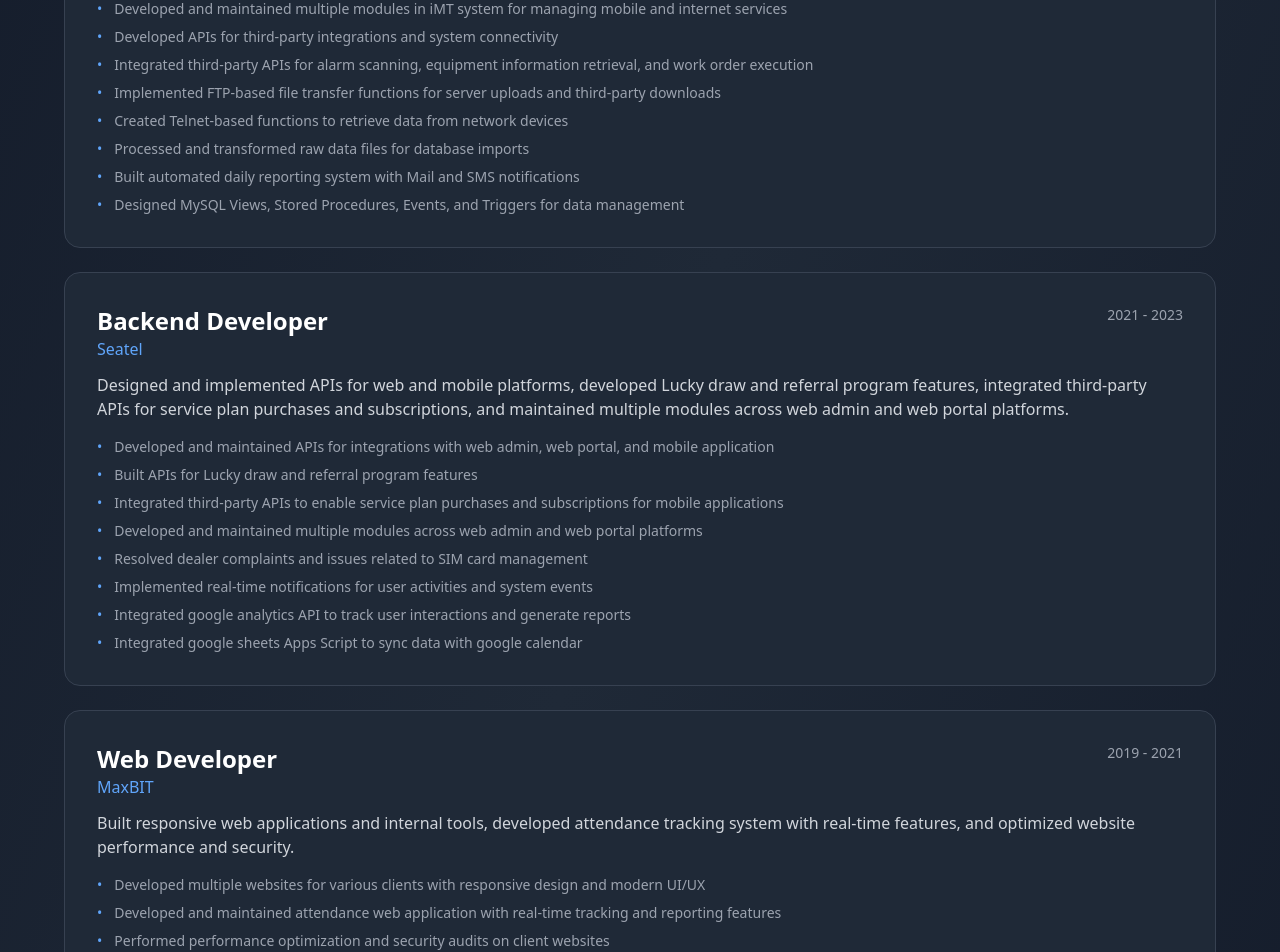
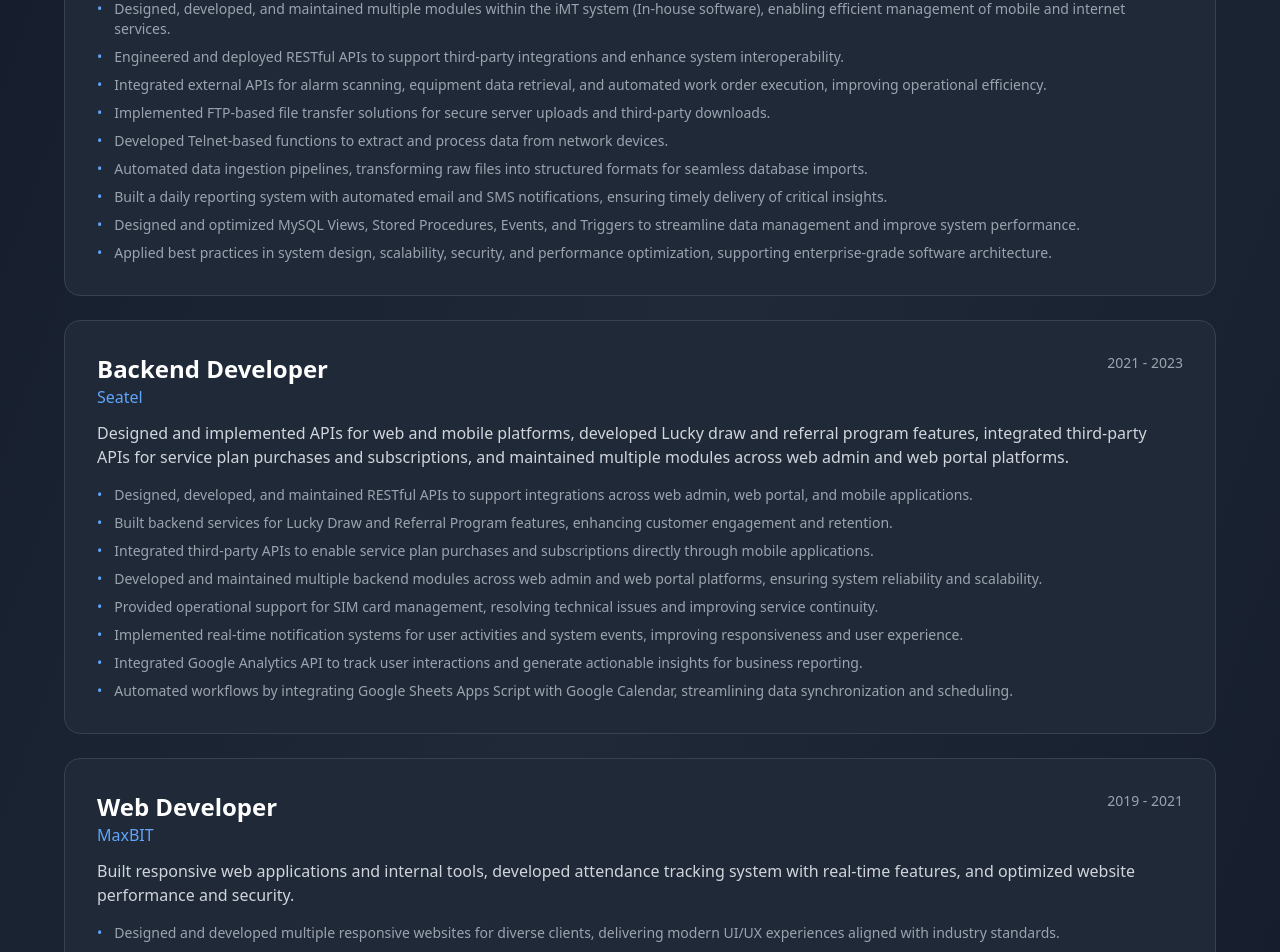
Before and after one commit to panhchakly/modern-portfolio, a React (Vite) app: page / in a window 1280 px wide. Shown: the part 1260-2212 px from the top of the page. Built offline with nearby package versions, Linux system fonts and the light colour scheme.

Commit message:
update experience

```diff
--- a/src/App.tsx
+++ b/src/App.tsx
@@ -29,14 +29,15 @@
       period: '2023 - Present',
       description: 'Developed and maintained multiple iMT system modules, architected third-party integration APIs, implemented FTP/Telnet functions, designed MySQL Views and Stored Procedures, and built automated daily reporting system with Mail and SMS notifications.',
       achievements: [
-        'Developed and maintained multiple modules in iMT system for managing mobile and internet services',
-        'Developed APIs for third-party integrations and system connectivity',
-        'Integrated third-party APIs for alarm scanning, equipment information retrieval, and work order execution',
-        'Implemented FTP-based file transfer functions for server uploads and third-party downloads',
-        'Created Telnet-based functions to retrieve data from network devices',
-        'Processed and transformed raw data files for database imports',
-        'Built automated daily reporting system with Mail and SMS notifications',
-        'Designed MySQL Views, Stored Procedures, Events, and Triggers for data management'
+        'Designed, developed, and maintained multiple modules within the iMT system (In-house software), enabling efficient management of mobile and internet services.',
+        'Engineered and deployed RESTful APIs to support third-party integrations and enhance system interoperability.',
+        'Integrated external APIs for alarm scanning, equipment data retrieval, and automated work order execution, improving operational efficiency.',
+        'Implemented FTP-based file transfer solutions for secure server uploads and third-party downloads.',
+        'Developed Telnet-based functions to extract and process data from network devices.',
+        'Automated data ingestion pipelines, transforming raw files into structured formats for seamless database imports.',
+        'Built a daily reporting system with automated email and SMS notifications, ensuring timely delivery of critical insights.',
+        'Designed and optimized MySQL Views, Stored Procedures, Events, and Triggers to streamline data management and improve system performance.',
+        'Applied best practices in system design, scalability, security, and performance optimization, supporting enterprise-grade software architecture.'
       ]
     },
     {
@@ -45,14 +46,15 @@
       period: '2021 - 2023',
       description: 'Designed and implemented APIs for web and mobile platforms, developed Lucky draw and referral program features, integrated third-party APIs for service plan purchases and subscriptions, and maintained multiple modules across web admin and web portal platforms.',
       achievements: [
-      'Developed and maintained APIs for integrations with web admin, web portal, and mobile application',
-      'Built APIs for Lucky draw and referral program features',
-      'Integrated third-party APIs to enable service plan purchases and subscriptions for mobile applications',
-      'Developed and maintained multiple modules across web admin and web portal platforms',
-      'Resolved dealer complaints and issues related to SIM card management',
-      'Implemented real-time notifications for user activities and system events',
-      'Integrated google analytics API to track user interactions and generate reports',
-      'Integrated google sheets Apps Script to sync data with google calendar'
+      'Designed, developed, and maintained RESTful APIs to support integrations across web admin, web portal, and mobile applications.',
+      'Built backend services for Lucky Draw and Referral Program features, enhancing customer engagement and retention.',
+      'Integrated third-party APIs to enable service plan purchases and subscriptions directly through mobile applications.',
+      'Developed and maintained multiple backend modules across web admin and web portal platforms, ensuring system reliability and scalability.',
+      'Provided operational support for SIM card management, resolving technical issues and improving service continuity.',
+      'Implemented real-time notification systems for user activities and system events, improving responsiveness and user experience.',
+      'Integrated Google Analytics API to track user interactions and generate actionable insights for business reporting.',
+      'Automated workflows by integrating Google Sheets Apps Script with Google Calendar, streamlining data synchronization and scheduling.'
+
       ]
     },
     {
@@ -61,12 +63,13 @@
       period: '2019 - 2021',
       description: 'Built responsive web applications and internal tools, developed attendance tracking system with real-time features, and optimized website performance and security.',
       achievements: [
-      'Developed multiple websites for various clients with responsive design and modern UI/UX',
-      'Developed and maintained attendance web application with real-time tracking and reporting features',
-      'Performed performance optimization and security audits on client websites',
-      'Created web tools to support internal operations',
-      'Customized WordPress themes and plugins for client projects',
-      'Integrated Shopify stores with Facebook Commerce for seamless product listing and order management'
+        'Designed and developed multiple responsive websites for diverse clients, delivering modern UI/UX experiences aligned with industry standards.',
+        'Built and maintained an attendance web application with real-time tracking and automated reporting features, improving workforce management efficiency.',
+        'Conducted performance optimization and security audits on client websites, ensuring fast load times and adherence to best practices.',
+        'Developed custom web tools to support internal operations, streamlining workflows and enhancing productivity.',
+        'Customized WordPress themes and plugins to meet client-specific requirements, enabling tailored functionality and branding.',
+        'Integrated Shopify stores with Facebook Commerce, enabling seamless product listing synchronization and order management across platforms.'
+
     ]
     }
   ];
```
